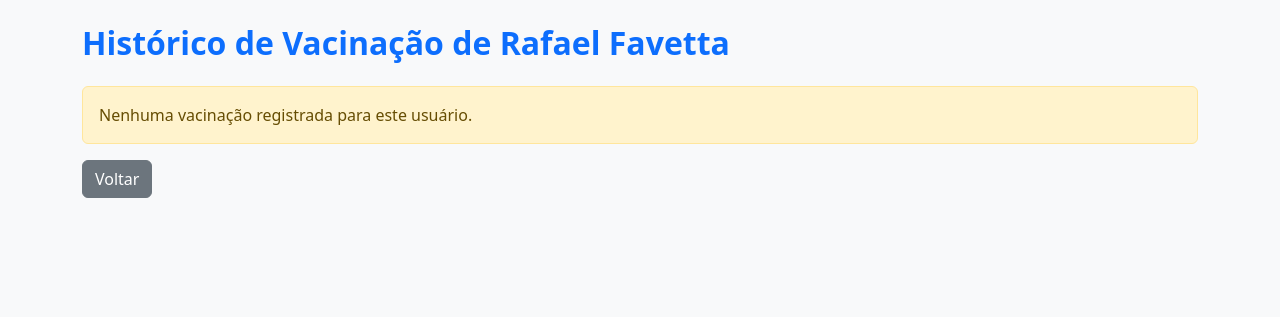
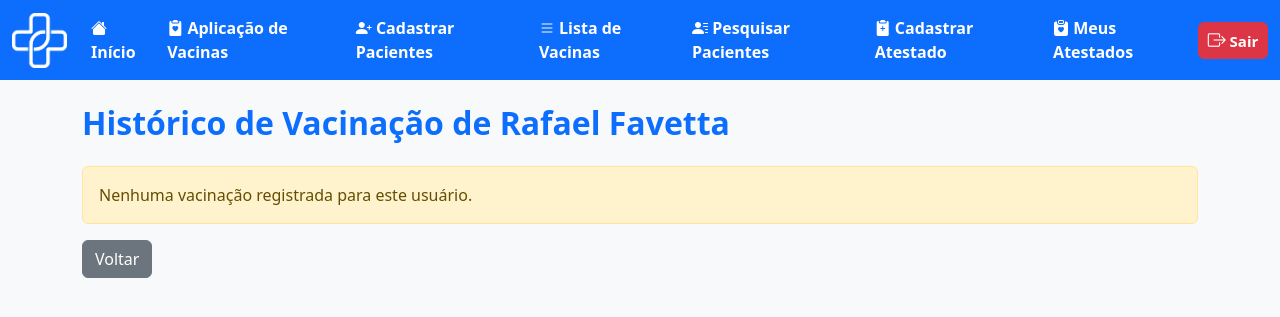
Before and after one commit to RafaelFavetta/DigitalVac, a PHP site: page /medica/historico_vacinacao.php?id=3 in a window 1280 px wide. Shown: the top 317 px of the page. Run offline with PHP 8.4, Linux system fonts and the light colour scheme; the visitor is signed in with stand-in values (Sample User, id 1); data comes from the database, SQL or seed files in the repository; data that the repository does not hold is empty.

Commit message:
navbar nas telas a partir do histórico

```diff
--- a/medica/historico_vacinacao.php
+++ b/medica/historico_vacinacao.php
@@ -55,6 +55,49 @@ $result = $stmt2->get_result();
     </style>
 </head>
 <body>
+    <nav class="navbar navbar-expand-lg bg-primary" data-bs-theme="dark">
+        <div class="container-fluid">
+            <div class="d-flex align-items-center">
+                <img src="../img/logo_vetor.png" alt="Logo DigitalVac" width="55" height="55" class="me-3">
+            </div>
+            <button class="navbar-toggler" type="button" data-bs-toggle="collapse" data-bs-target="#navbarNavAltMarkup"
+                aria-controls="navbarNavAltMarkup" aria-expanded="false" aria-label="Toggle navigation">
+                <span class="navbar-toggler-icon"></span>
+            </button>
+            <div class="collapse navbar-collapse" id="navbarNavAltMarkup">
+                <div class="navbar-nav">
+                    <a class="nav-link active fs-6 fw-bold" href="telainicio.php">
+                        <i class="bi bi-house-fill"></i> Início
+                    </a>
+                    <a class="nav-link active fs-6 fw-bold" href="cadastroaplic.html">
+                        <i class="bi bi-clipboard2-heart-fill"></i> Aplicação de Vacinas
+                    </a>
+                    <a class="nav-link active fs-6 fw-bold" href="cadastropac.html">
+                        <i class="bi bi-person-plus-fill"></i> Cadastrar Pacientes
+                    </a>
+                    <a class="nav-link active fs-6 fw-bold" href="listavac.php">
+                        <i class="bi bi-list"></i> Lista de Vacinas
+                    </a>
+                    <a class="nav-link active fs-6 fw-bold" href="pesquisa_paciente.php">
+                        <i class="bi bi-person-lines-fill"></i> Pesquisar Pacientes
+                    </a>
+                    <a class="nav-link active fs-6 fw-bold" href="cadastroatestado.html">
+                        <i class="bi bi-clipboard2-plus-fill"></i> Cadastrar Atestado
+                    </a>
+                    <a class="nav-link active fs-6 fw-bold" href="atestado_medico.php">
+                        <i class="bi bi-clipboard-heart-fill"></i> Meus Atestados
+                    </a>
+                </div>
+                <ul class="navbar-nav ms-auto">
+                    <li class="nav-item">
+                        <a class="btn btn-danger fw-bold px-2 py-1" style="font-size: 15px; min-width: 70px;" href="../outros/sair.php">
+                            <i class="bi bi-box-arrow-right" style="font-size: 18px;"></i> Sair
+                        </a>
+                    </li>
+                </ul>
+            </div>
+        </div>
+    </nav>
     <div class="container mt-4">
         <h2 class="text-primary fw-bold mb-4">Histórico de Vacinação de <?php echo htmlspecialchars($usuario['nome_usuario']); ?></h2>
         <?php if ($result->num_rows > 0): ?>
```
Also changed, not shown: medica/ver_vacina.php (+43 -0 lines).
